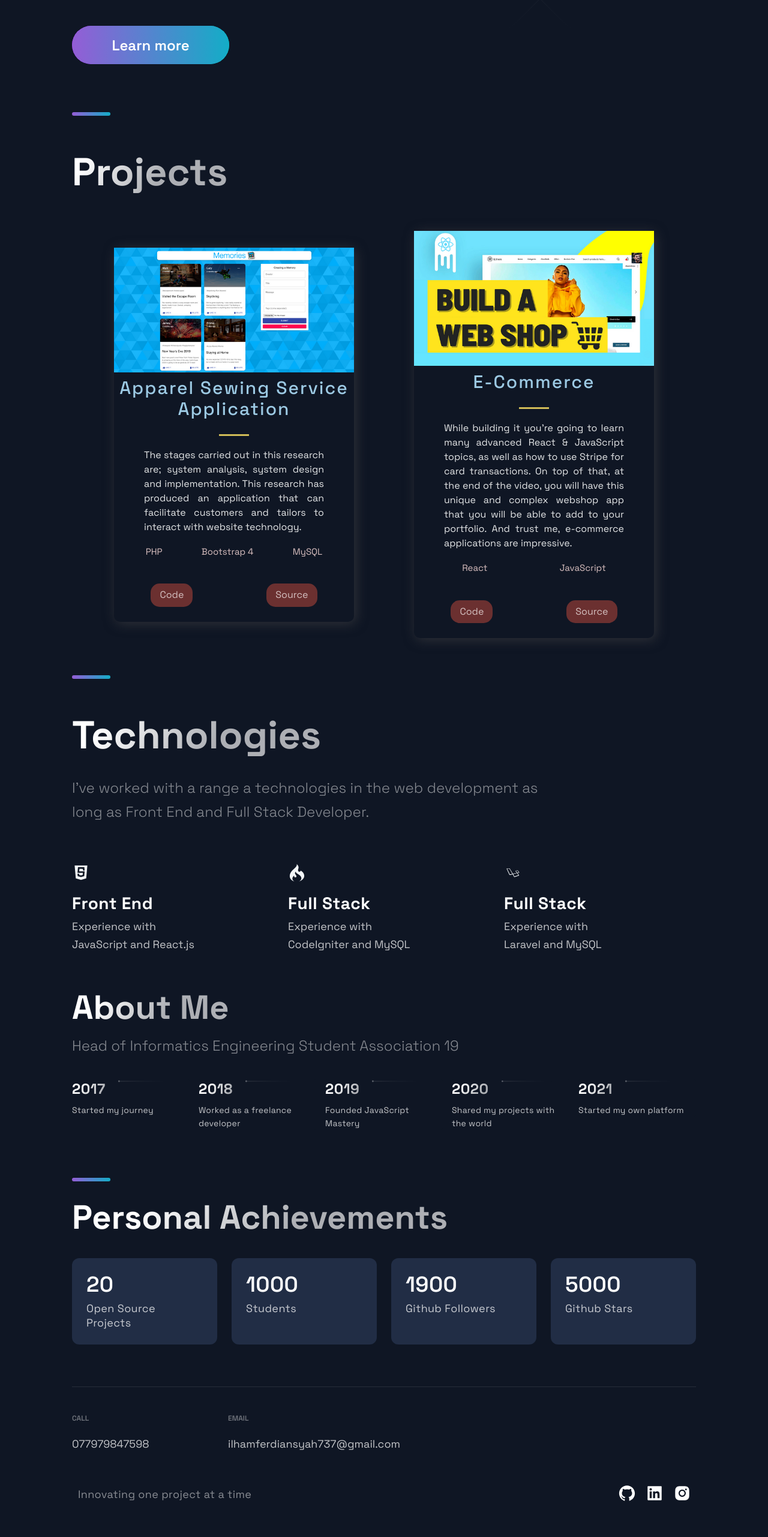
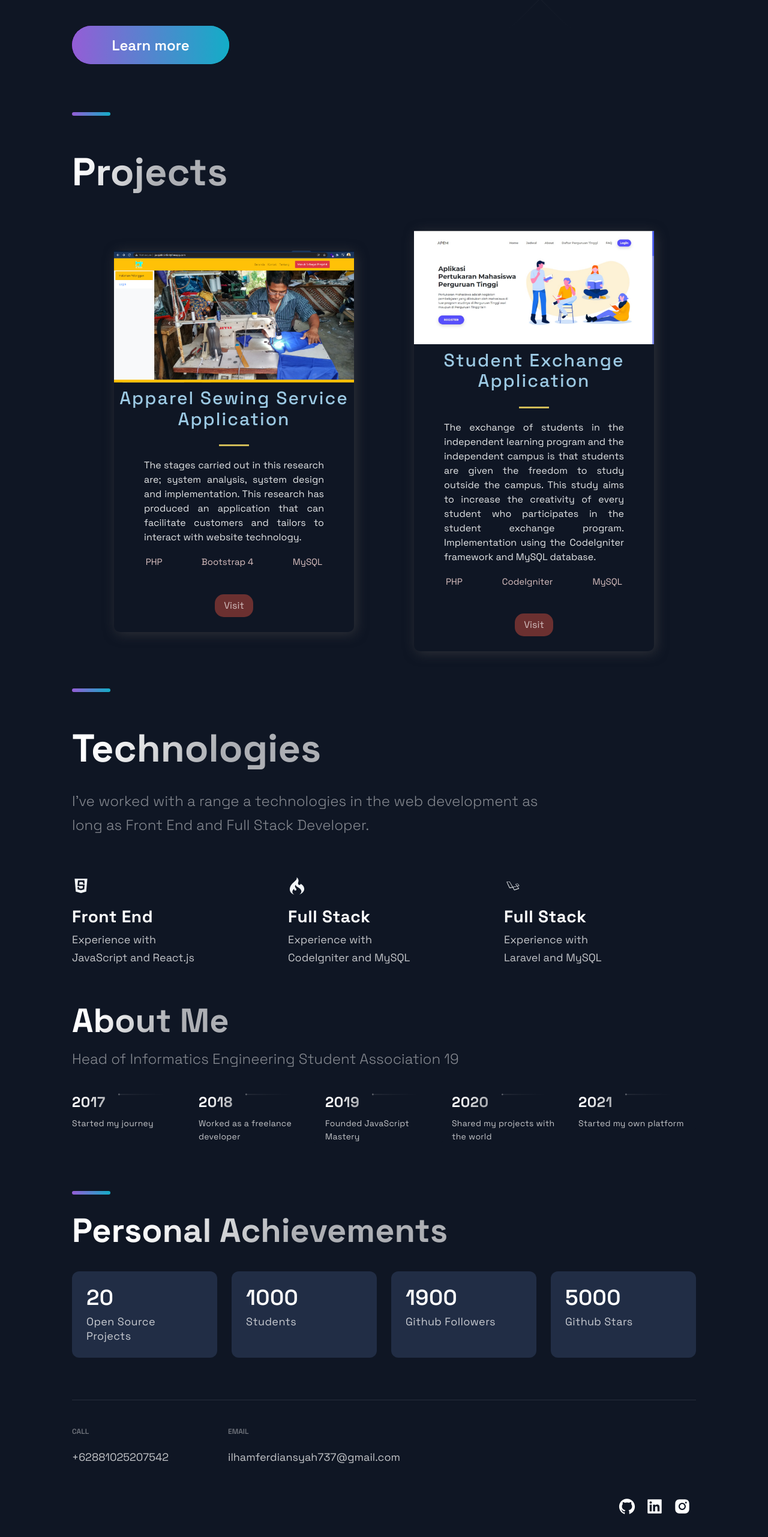
Before and after one commit to Muhammad-Ilham-Ferdiansyah/website-portfolio, a Next.js app: page / in a window 1280 px wide. Shown: the part 571-3134 px from the top of the page at 60% size. Built offline with nearby package versions, Linux system fonts and the light colour scheme.

Commit message:
Update section projects

```diff
--- a/src/components/Footer/Footer.js
+++ b/src/components/Footer/Footer.js
@@ -10,25 +10,24 @@ const Footer = () => {
       <LinkList>
         <LinkColumn>
           <LinkTitle>Call</LinkTitle>
-          <LinkItem href='tel-077979847598'>077979847598</LinkItem>
+          <LinkItem href='https://wa.me/62881025207542' target="_blank">+62881025207542</LinkItem>
         </LinkColumn>
         <LinkColumn>
           <LinkTitle>Email</LinkTitle>
-          <LinkItem href='mailto:ilhamferdiansyah737@gmail.com'>ilhamferdiansyah737@gmail.com</LinkItem>
+          <LinkItem href='mailto:ilhamferdiansyah737@gmail.com' target="_blank">ilhamferdiansyah737@gmail.com</LinkItem>
         </LinkColumn>
       </LinkList>
       <SocialIconsContainer>
         <CompanyContainer>
-          <Slogan>Innovating one project at a time</Slogan>
         </CompanyContainer>
         <SocialContainer>
-          <SocialIcons href='https://github.com'>
+          <SocialIcons href='https://github.com/Muhammad-Ilham-Ferdiansyah' target="_blank">
           <AiFillGithub size="3rem" />
         </SocialIcons>
-        <SocialIcons href='https://linkedin.com'>
+        <SocialIcons href='https://www.linkedin.com/in/muhammad-ilham-ferdiansyah/' target="_blank">
           <AiFillLinkedin size="3rem" />
         </SocialIcons>
-        <SocialIcons href='https://instagram.com'>
+        <SocialIcons href='https://instagram.com/hmfrdnsyh_' target="_blank">
           <AiFillInstagram size="3rem" />
         </SocialIcons>
         </SocialContainer>
--- a/src/components/Header/Header.js
+++ b/src/components/Header/Header.js
@@ -32,13 +32,13 @@ const Header = () =>  (
       </li>
     </Div2>
     <Div3>
-      <SocialIcons href='https://github.com'>
+      <SocialIcons href='https://github.com/Muhammad-Ilham-Ferdiansyah' target="_blank">
         <AiFillGithub size="3rem" />
       </SocialIcons>
-      <SocialIcons href='https://linkedin.com'>
+      <SocialIcons href='https://www.linkedin.com/in/muhammad-ilham-ferdiansyah/' target="_blank">
         <AiFillLinkedin size="3rem" />
       </SocialIcons>
-      <SocialIcons href='https://instagram.com'>
+      <SocialIcons href='https://instagram.com/hmfrdnsyh_' target="_blank">
         <AiFillInstagram size="3rem" />
       </SocialIcons>
     </Div3>
--- a/src/components/Projects/Projects.js
+++ b/src/components/Projects/Projects.js
@@ -30,8 +30,8 @@ const Projects = () => (
             </TagList>
           </div>
           <UtilityList>
-            <ExternalLinks href={visit}>Code</ExternalLinks>
-            <ExternalLinks href={source}>Source</ExternalLinks>
+            <ExternalLinks href={visit} target="_blank">Visit</ExternalLinks>
+            {/* <ExternalLinks href={source}>Source</ExternalLinks> */}
           </UtilityList>
         </BlogCard>
       ))}
--- a/src/constants/constants.js
+++ b/src/constants/constants.js
@@ -2,19 +2,17 @@ export const projects = [
   {
     title: 'Apparel Sewing Service Application',
     description: "The stages carried out in this research are; system analysis, system design and implementation. This research has produced an application that can facilitate customers and tailors to interact with website technology.",
-      image: '/images/1.png',
+      image: '/images/project1.png',
       tags: ['PHP', 'Bootstrap 4', 'MySQL'],
-    source: 'https://google.com',
-    visit: 'https://google.com',
+    visit: 'http://jasajahit.infinityfreeapp.com/',
     id: 0,
   },
   {
-    title: 'E-Commerce',
-    description:"While building it you're going to learn many advanced React & JavaScript topics, as well as how to use Stripe for card transactions. On top of that, at the end of the video, you will have this unique and complex webshop app that you will be able to add to your portfolio. And trust me, e-commerce applications are impressive.",
-    image: '/images/2.png',
-    tags: ['React', 'JavaScript'],
-    source: 'https://google.com',
-    visit: 'https://google.com',
+    title: 'Student Exchange Application',
+    description:"The exchange of students in the independent learning program and the independent campus is that students are given the freedom to study outside the campus. This study aims to increase the creativity of every student who participates in the student exchange program. Implementation using the CodeIgniter framework and MySQL database.",
+    image: '/images/project2.jpeg',
+    tags: ['PHP', 'CodeIgniter', 'MySQL'],
+    visit: 'http://apem.infinityfreeapp.com/',
     id: 1,
   },
 ];
```
Also changed, not shown: public/images/project1.png (added), public/images/project2.jpeg (added).
